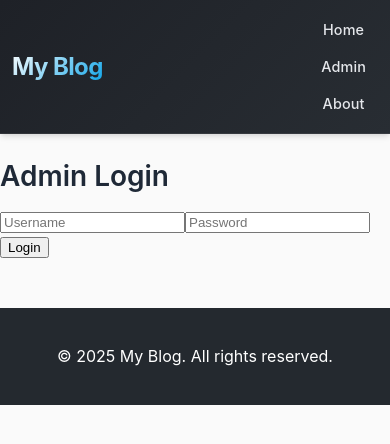
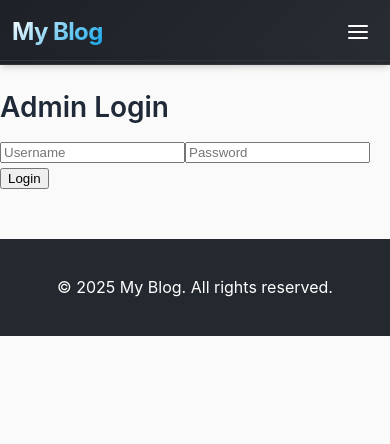
Before and after one commit to Shreyash3212/my-blog-website, a Next.js app: page /admin/login in a window 390 px wide. Shown: the top 444 px of the page. Built offline with nearby package versions, Linux system fonts and the light colour scheme.

Commit message:
more updates

```diff
--- a/app/components/Header.js
+++ b/app/components/Header.js
@@ -2,29 +2,70 @@
 import Link from 'next/link';
 import { usePathname } from 'next/navigation';
 import NavigationLink from './NavigationLink';
+import { useState } from 'react';
+
 export default function Header() {
   const pathname = usePathname();
+  const [menuOpen, setMenuOpen] = useState(false);
+
+  // Close menu on link click (mobile)
+  const handleLinkClick = () => {
+    setMenuOpen(false);
+  };
 
   return (
     <header className="header">
       <div className="container">
         <h1 className="header-brand">My Blog</h1>
-        <nav className="header-nav">
+
+        {/* Mobile burger button */}
+        <button
+          aria-label={menuOpen ? 'Close menu' : 'Open menu'}
+          aria-expanded={menuOpen}
+          onClick={() => setMenuOpen(!menuOpen)}
+          className="mobile-menu-button"
+          type="button"
+        >
+          {/* Burger icon (3 lines) when closed */}
+          {!menuOpen && (
+            <svg width="24" height="24" fill="none" stroke="currentColor" strokeWidth="2" strokeLinecap="round" strokeLinejoin="round" >
+              <line x1="3" y1="6" x2="21" y2="6" />
+              <line x1="3" y1="12" x2="21" y2="12" />
+              <line x1="3" y1="18" x2="21" y2="18" />
+            </svg>
+          )}
+          {/* X icon when open */}
+          {menuOpen && (
+            <svg width="24" height="24" fill="none" stroke="currentColor" strokeWidth="2" strokeLinecap="round" strokeLinejoin="round">
+              <line x1="18" y1="6" x2="6" y2="18" />
+              <line x1="6" y1="6" x2="18" y2="18" />
+            </svg>
+          )}
+        </button>
+
+        {/* Navigation */}
+        <nav
+          className={`header-nav ${menuOpen ? 'nav-open' : ''}`}
+          aria-label="Primary"
+        >
           <NavigationLink
             href="/"
             className={`nav-link ${pathname === '/' ? 'active' : ''}`}
+            onClick={handleLinkClick}
           >
             Home
           </NavigationLink>
           <NavigationLink
             href="/admin/dashboard"
             className={`nav-link ${pathname === '/admin/dashboard' ? 'active' : ''}`}
+            onClick={handleLinkClick}
           >
             Admin
           </NavigationLink>
           <NavigationLink
             href="/about"
             className={`nav-link ${pathname === '/about' ? 'active' : ''}`}
+            onClick={handleLinkClick}
           >
             About
           </NavigationLink>
--- a/app/globals.css
+++ b/app/globals.css
@@ -277,3 +277,65 @@ html {
 .fade-in {
   animation: fadeIn 0.5s ease-out;
 }
+/* Mobile Menu Button - visible on small screens */
+.mobile-menu-button {
+  display: none;
+  background: none;
+  border: none;
+  color: var(--text-primary);
+  font-size: 1.5rem;
+  cursor: pointer;
+  padding: 8px;
+  border-radius: var(--border-radius);
+  transition: var(--transition);
+  z-index: 1100; /* make sure above nav */
+}
+
+.mobile-menu-button:hover,
+.mobile-menu-button:focus {
+  background: rgba(255, 255, 255, 0.1);
+  outline: none;
+}
+
+/* Show burger button only below 600px */
+@media (max-width: 600px) {
+  .mobile-menu-button {
+    display: flex;
+  }
+
+  .header-nav {
+    position: fixed;
+    top: var(--header-height);
+    left: 0;
+    right: 0;
+    background: var(--primary-bg);
+    flex-direction: column;
+    gap: 0;
+    max-height: 0;
+    overflow: hidden;
+    transition: max-height 0.3s ease-in-out;
+    box-shadow: 0 4px 12px rgba(0,0,0,0.3);
+    border-bottom: 1px solid rgba(255, 255, 255, 0.1);
+    z-index: 1050;
+  }
+
+  /* When menu is open - allow full display */
+  .header-nav.nav-open {
+    max-height: 300px; /* enough for all nav links - adjust if more */
+  }
+
+  .header-nav .nav-link {
+    padding: 14px 20px;
+    margin: 0;
+    border-top: 1px solid rgba(255, 255, 255, 0.1);
+    width: 100%;
+    box-sizing: border-box;
+    text-align: left;
+  }
+
+  /* Optional: slightly larger clickable area */
+  .header-nav .nav-link.active {
+    background: rgba(14, 165, 233, 0.15);
+    color: var(--accent-color);
+  }
+}
--- a/package.json
+++ b/package.json
@@ -13,6 +13,7 @@
     "@tiptap/extension-font-family": "^3.3.0",
     "@tiptap/extension-highlight": "^3.3.0",
     "@tiptap/extension-image": "^3.3.0",
+    "@tiptap/extension-link": "^3.3.0",
     "@tiptap/extension-text-align": "^3.3.0",
     "@tiptap/extension-text-style": "^3.3.0",
     "@tiptap/extension-underline": "^3.3.0",
```
Also changed, not shown: app/admin/edit/[id]/page.js (+22 -15 lines), app/admin/new/page.js (+23 -14 lines), app/blog/[id]/page.js (+68 -55 lines), app/styles/singleBlogPage.css (+182 -8 lines), app/styles/createBlog.css (line endings or trailing spaces), 1 other file (tests, documents, lock files or other folders).
